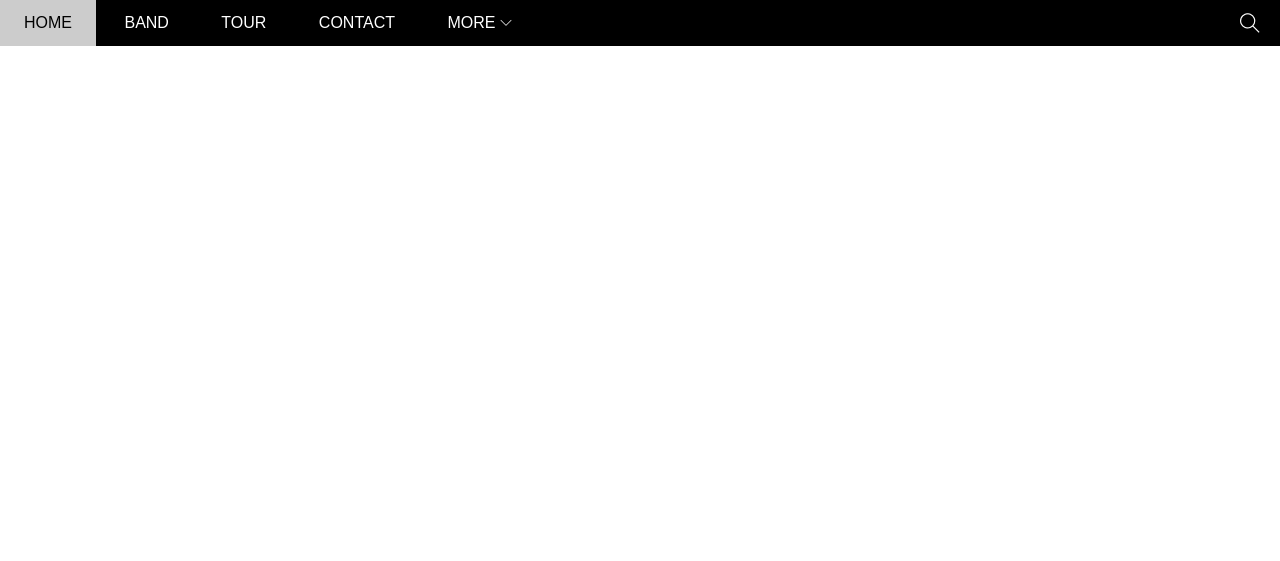
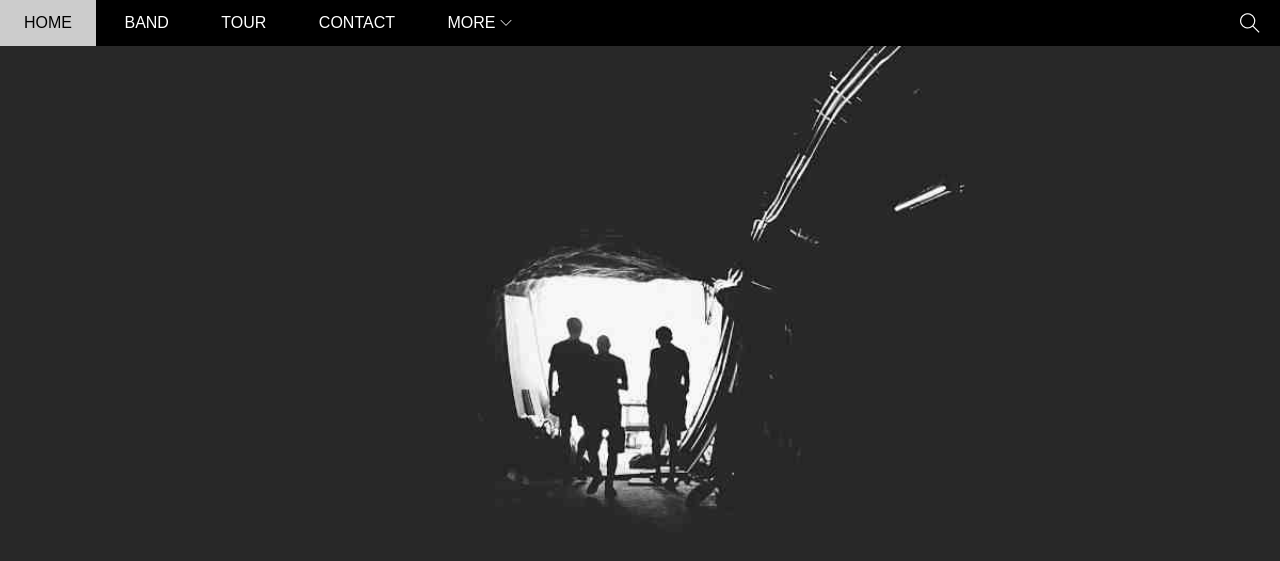
Before and after one commit to tranviettuantvt/TheBand, a plain HTML site: page index.html in a window 1280 px wide. Shown: the top 561 px of the page. Drawn offline with Linux system fonts and the light colour scheme.

Commit message:
update img

```diff
--- a/style.css
+++ b/style.css
@@ -136,7 +136,7 @@ hop hover vao thang li */
     position: relative;
     margin-top: 46px;
     padding-top: 50%;
-    background: url('/W3_band_2/img/Slider/Slider1.jpg') top center / cover  no-repeat;
+    background: url('/img/Slider/Slider1.jpg') top center / cover  no-repeat;
     display: flex;
     justify-content: center;
     text-align: center;
```
Also changed, not shown: img/Slider/img-home.jpg (added).
